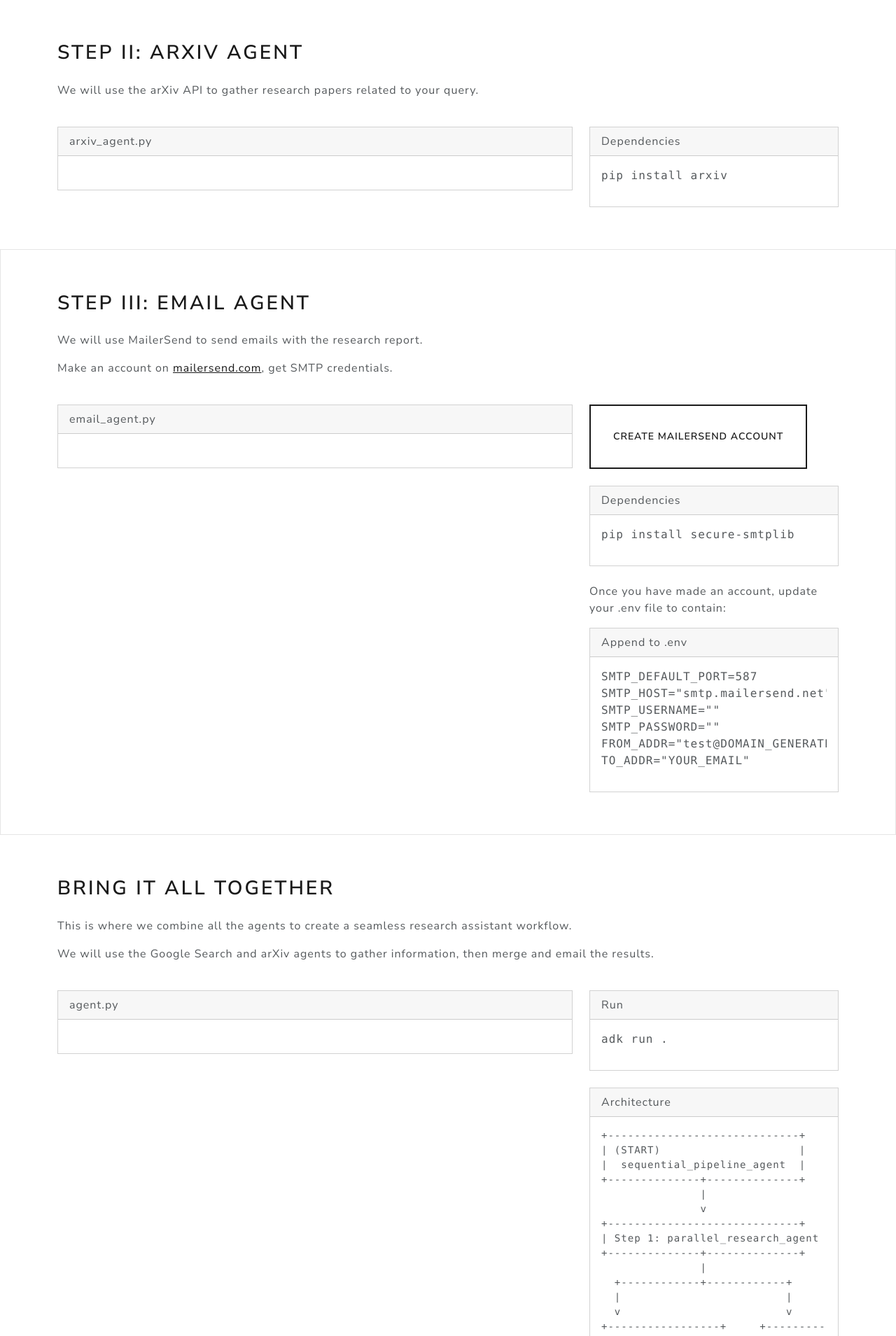
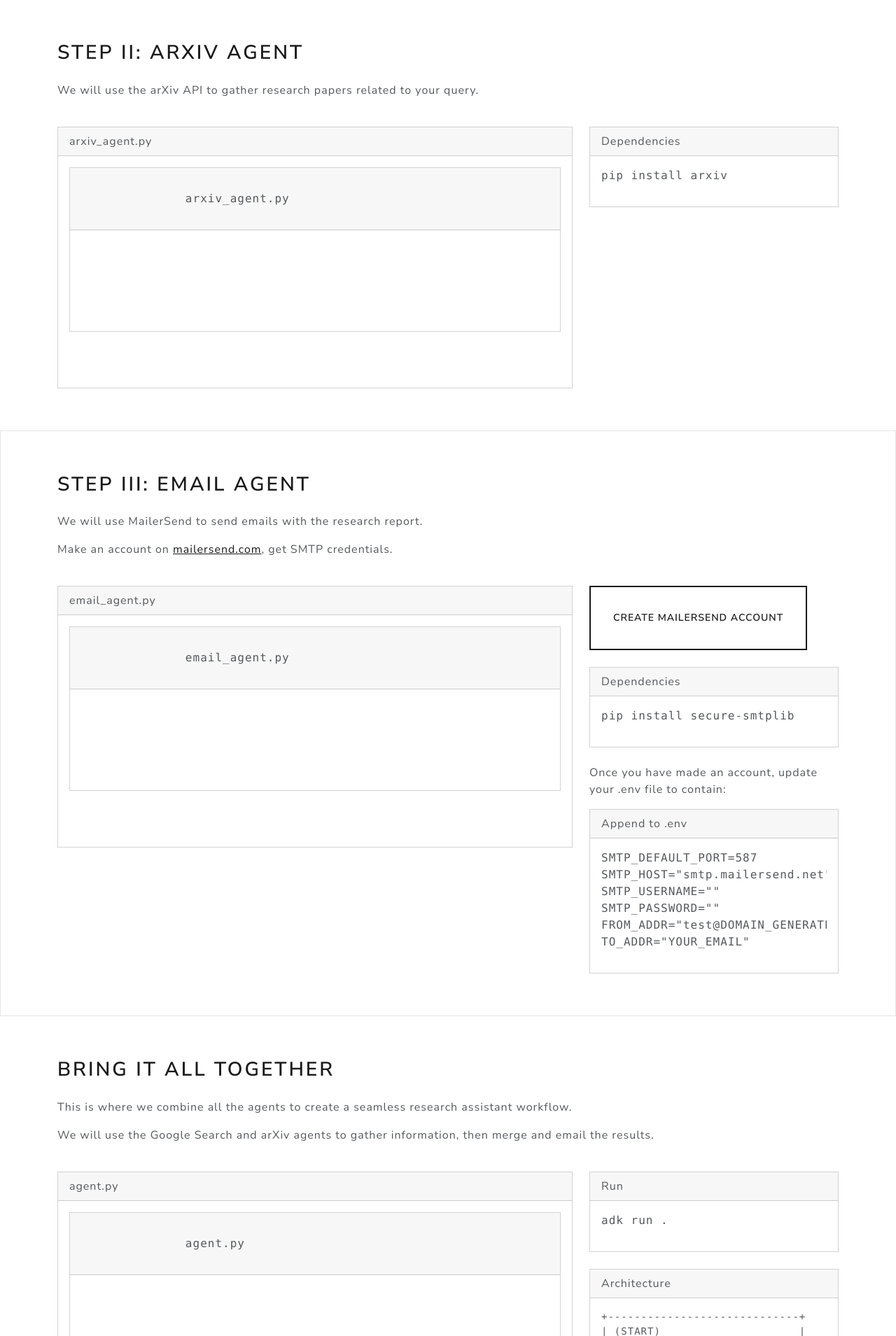
Before and after one commit to nenuadrian/google-agents, a PHP site: page / in a window 1280 px wide. Shown: the part 2373-4282 px from the top of the page at 70% size. Run offline with PHP 8.4, Linux system fonts and the light colour scheme.

Commit message:
snippets

```diff
--- a/workshop/index.php
+++ b/workshop/index.php
@@ -1,5 +1,29 @@
 <!doctype html>
 <html lang="en">
+<?php
+
+function generate_file_snippets($file)
+{
+  $file_contents = file_get_contents("../adk_research_assistant/$file.py");
+  $snippets = explode("#--------", $file_contents);
+
+  $html = [];
+
+  foreach ($snippets as $snippet) {
+    $html[] = '<div class="card">';
+    $html[] = '            <div class="card-header">';
+    $html[] = "              $file.py";
+    $html[] = '            </div>';
+    $html[] = '            <div class="card-body">';
+    $html[] = "              <pre class=\"fs-5\"><code>{$snippet}</code></pre>";
+    $html[] = '            </div>';
+    $html[] = '          </div>';
+    $html[] = '          <br>';
+  }
+  return implode("\n", $html);
+}
+
+?>
 
 <head>
   <meta charset="utf-8">
@@ -150,8 +174,12 @@
       <div class="row gy-4">
         <div class="col-lg-8">
           <p>
-            Originally from Romania, BSc CS with Industrial Experience at UoM, MSc Business Analytics at University of Bath,
-            worked at Morgan Stanley (IE + full-time 4 years) as an individual contributor and manager, and at Google in roles ranging from customer-facing, to full-stack, to infrastructure (<a href="https://research.google/pubs/monarch-googles-planet-scale-in-memory-time-series-database/" target="_blank">Monarch Planet-Scale In-Memory Time Series Database - C++</a>).
+            Originally from Romania, BSc CS with Industrial Experience at UoM, MSc Business Analytics at University of
+            Bath,
+            worked at Morgan Stanley (IE + full-time 4 years) as an individual contributor and manager, and at Google in
+            roles ranging from customer-facing, to full-stack, to infrastructure (<a
+              href="https://research.google/pubs/monarch-googles-planet-scale-in-memory-time-series-database/"
+              target="_blank">Monarch Planet-Scale In-Memory Time Series Database - C++</a>).
           </p>
           <p>
             My PhD work spans from policy-gradient methods and optimisation geometry to GNNs and Graph Transformers, in
@@ -250,7 +278,7 @@ adk run adk_research_assistant
               arxiv_agent.py
             </div>
             <div class="card-body">
-              <pre class="fs-5"><code><?= file_get_contents("../adk_research_assistant/arxiv_agent.py") ?></code></pre>
+              <pre class="fs-5"><code><?= generate_file_snippets("arxiv_agent") ?></code></pre>
             </div>
           </div>
         </div>
@@ -282,7 +310,7 @@ adk run adk_research_assistant
               email_agent.py
             </div>
             <div class="card-body">
-              <pre class="fs-5"><code><?= file_get_contents("../adk_research_assistant/email_agent.py") ?></code></pre>
+              <pre class="fs-5"><code><?= generate_file_snippets("email_agent") ?></code></pre>
             </div>
           </div>
         </div>
@@ -334,7 +362,7 @@ TO_ADDR="YOUR_EMAIL"</code></pre>
               agent.py
             </div>
             <div class="card-body">
-              <pre class="fs-5"><code><?= file_get_contents("../adk_research_assistant/agent.py") ?></code></pre>
+              <pre class="fs-5"><code><?= generate_file_snippets("agent") ?></code></pre>
             </div>
           </div>
         </div>
@@ -347,7 +375,7 @@ TO_ADDR="YOUR_EMAIL"</code></pre>
               <pre class="fs-5"><code>adk run .</code></pre>
             </div>
           </div>
-          <br/>
+          <br />
           <div class="card">
             <div class="card-header">
               Architecture
```
